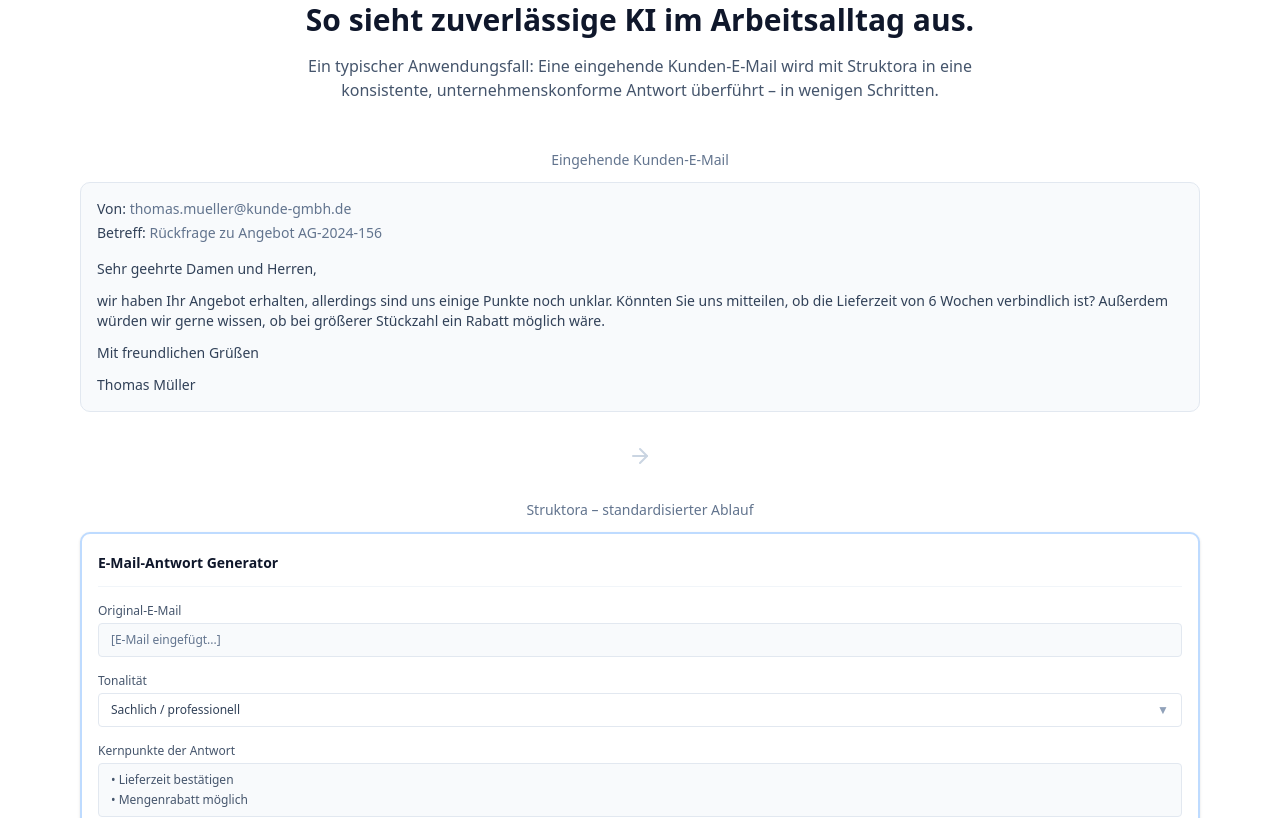
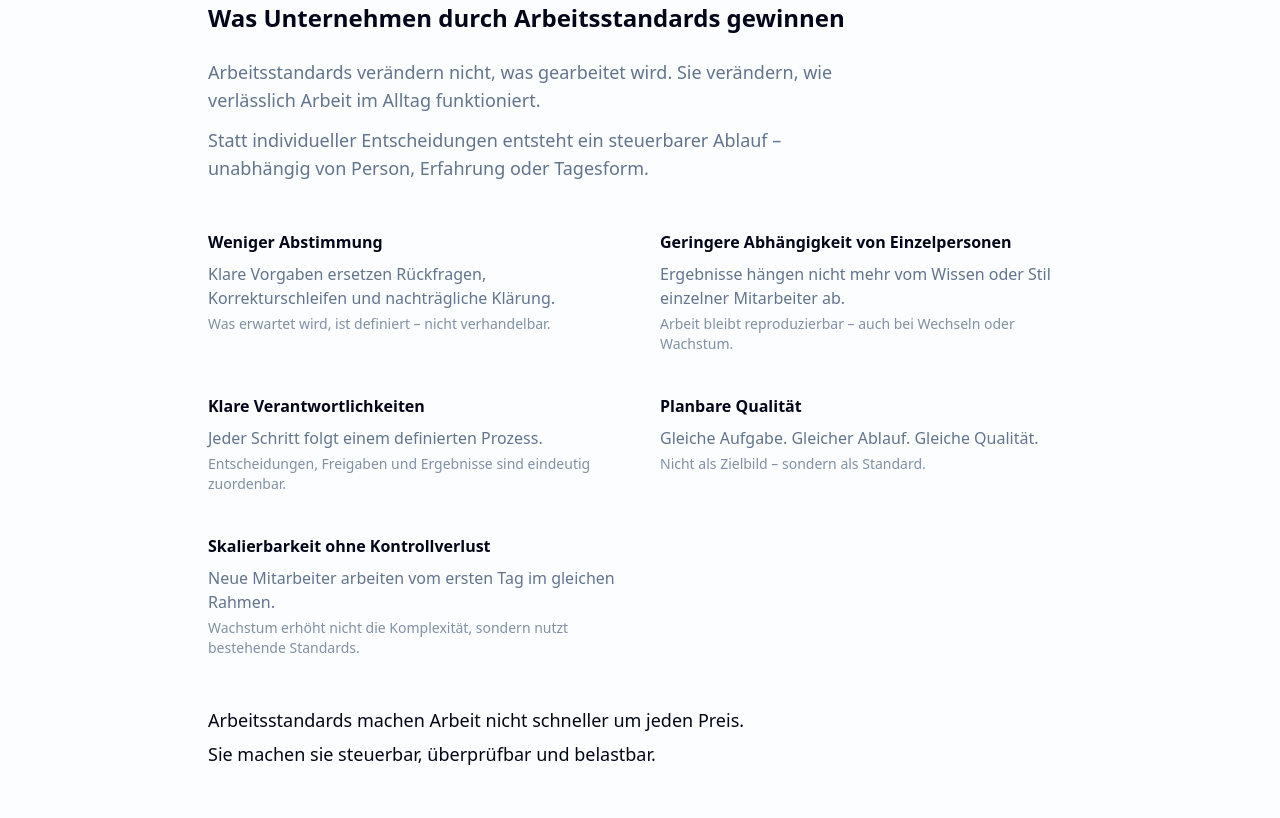
Before and after one commit to berndgalter-lab/struktora, a Next.js app: page / in a window 1280 px wide. Shown: the part 9620-10438 px from the top of the page. Built offline with nearby package versions, Linux system fonts and the light colour scheme.

Commit message:
next abschntit

```diff
--- a/src/app/(marketing)/page.tsx
+++ b/src/app/(marketing)/page.tsx
@@ -9,6 +9,7 @@ import { UseCaseExample } from "@/components/marketing/use-case-example";
 import { WhatStruktoraIsNot } from "@/components/marketing/what-struktora-is-not";
 import { HowItWorks } from "@/components/marketing/how-it-works";
 import { TargetAudience } from "@/components/marketing/target-audience";
+import { ManagementBenefits } from "@/components/marketing/management-benefits";
 import { Demo } from "@/components/marketing/demo";
 import { UseCases } from "@/components/marketing/use-cases";
 import { Pricing } from "@/components/marketing/pricing";
@@ -28,6 +29,7 @@ export default function LandingPage() {
       <WhatStruktoraIsNot />
       <HowItWorks />
       <TargetAudience />
+      <ManagementBenefits />
 
       <Demo />
       <UseCases />
--- /dev/null
+++ b/src/components/marketing/management-benefits.tsx
@@ -0,0 +1,106 @@
+export const ManagementBenefits = () => {
+  return (
+    <section className="bg-muted/20 py-16 md:py-20 lg:py-24">
+      <div className="mx-auto max-w-4xl px-4">
+        {/* Überschrift */}
+        <h2 className="text-xl font-semibold text-foreground md:text-2xl">
+          Was Unternehmen durch Arbeitsstandards gewinnen
+        </h2>
+
+        {/* Einleitung */}
+        <div className="mt-6 max-w-2xl">
+          <p className="text-base text-muted-foreground md:text-lg">
+            Arbeitsstandards verändern nicht, was gearbeitet wird. Sie
+            verändern, wie verlässlich Arbeit im Alltag funktioniert.
+          </p>
+          <p className="mt-3 text-base text-muted-foreground md:text-lg">
+            Statt individueller Entscheidungen entsteht ein steuerbarer Ablauf –
+            unabhängig von Person, Erfahrung oder Tagesform.
+          </p>
+        </div>
+
+        {/* Nutzenpunkte – 2-Spalten-Grid */}
+        <div className="mt-10 grid grid-cols-1 gap-8 md:mt-12 md:grid-cols-2 md:gap-10">
+          {/* Punkt 1 */}
+          <div>
+            <h3 className="text-base font-semibold text-foreground">
+              Weniger Abstimmung
+            </h3>
+            <p className="mt-2 text-muted-foreground">
+              Klare Vorgaben ersetzen Rückfragen, Korrekturschleifen und
+              nachträgliche Klärung.
+            </p>
+            <p className="mt-1 text-sm text-muted-foreground/80">
+              Was erwartet wird, ist definiert – nicht verhandelbar.
+            </p>
+          </div>
+
+          {/* Punkt 2 */}
+          <div>
+            <h3 className="text-base font-semibold text-foreground">
+              Geringere Abhängigkeit von Einzelpersonen
+            </h3>
+            <p className="mt-2 text-muted-foreground">
+              Ergebnisse hängen nicht mehr vom Wissen oder Stil einzelner
+              Mitarbeiter ab.
+            </p>
+            <p className="mt-1 text-sm text-muted-foreground/80">
+              Arbeit bleibt reproduzierbar – auch bei Wechseln oder Wachstum.
+            </p>
+          </div>
+
+          {/* Punkt 3 */}
+          <div>
+            <h3 className="text-base font-semibold text-foreground">
+              Klare Verantwortlichkeiten
+            </h3>
+            <p className="mt-2 text-muted-foreground">
+              Jeder Schritt folgt einem definierten Prozess.
+            </p>
+            <p className="mt-1 text-sm text-muted-foreground/80">
+              Entscheidungen, Freigaben und Ergebnisse sind eindeutig
+              zuordenbar.
+            </p>
+          </div>
+
+          {/* Punkt 4 */}
+          <div>
+            <h3 className="text-base font-semibold text-foreground">
+              Planbare Qualität
+            </h3>
+            <p className="mt-2 text-muted-foreground">
+              Gleiche Aufgabe. Gleicher Ablauf. Gleiche Qualität.
+            </p>
+            <p className="mt-1 text-sm text-muted-foreground/80">
+              Nicht als Zielbild – sondern als Standard.
+            </p>
+          </div>
+
+          {/* Punkt 5 */}
+          <div>
+            <h3 className="text-base font-semibold text-foreground">
+              Skalierbarkeit ohne Kontrollverlust
+            </h3>
+            <p className="mt-2 text-muted-foreground">
+              Neue Mitarbeiter arbeiten vom ersten Tag im gleichen Rahmen.
+            </p>
+            <p className="mt-1 text-sm text-muted-foreground/80">
+              Wachstum erhöht nicht die Komplexität, sondern nutzt bestehende
+              Standards.
+            </p>
+          </div>
+        </div>
+
+        {/* Abschlusssatz */}
+        <div className="mt-10 max-w-2xl md:mt-12">
+          <p className="text-base font-medium leading-relaxed text-foreground md:text-lg">
+            Arbeitsstandards machen Arbeit nicht schneller um jeden Preis.
+          </p>
+          <p className="mt-1 text-base font-medium text-foreground md:text-lg">
+            Sie machen sie steuerbar, überprüfbar und belastbar.
+          </p>
+        </div>
+      </div>
+    </section>
+  );
+};
```
